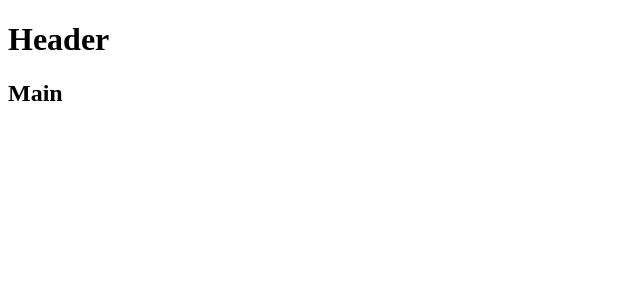
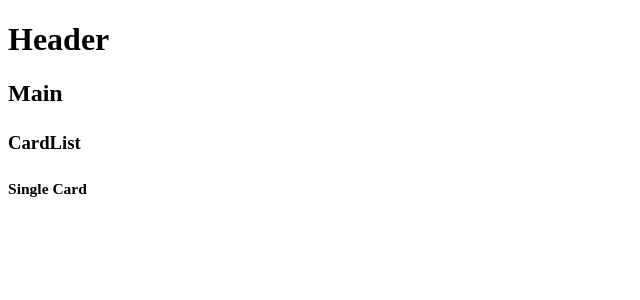
Before and after one commit to Ericson-Manalo/vite-yu-gi-oh, a Vue app: page / in a window 1280 px wide. Shown: the top 300 px of the page, without its empty margins (0-640 px from the left). Built offline with nearby package versions, Linux system fonts and the light colour scheme.

Commit message:
imported to my mainApp the component cardList

```diff
--- a/src/components/AppMain.vue
+++ b/src/components/AppMain.vue
@@ -1,10 +1,18 @@
 <template>
-    <h2>
-        Main
-    </h2>
+    <main>
+        <h2>
+            Main
+        </h2>
+        <h3>
+            <CardList/>
+        </h3>
+    </main>
+
 </template>
 
 <script>
+import CardList from './CardList.vue';
+
 export default {
     name: 'AppMain',
     data(){
@@ -13,7 +21,7 @@ export default {
         }
     },
     components:{
-
+        CardList
     }
 }
 </script>
```
